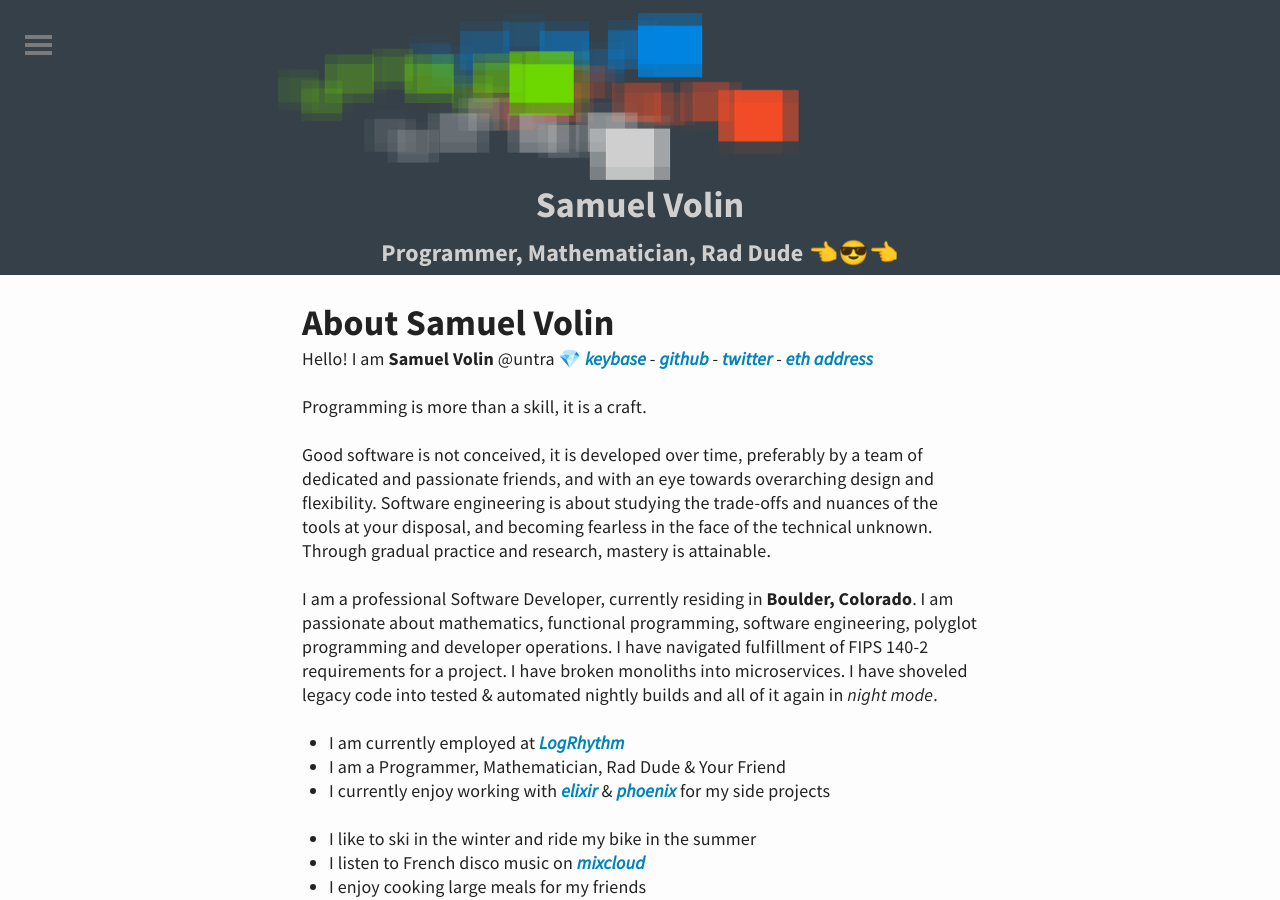
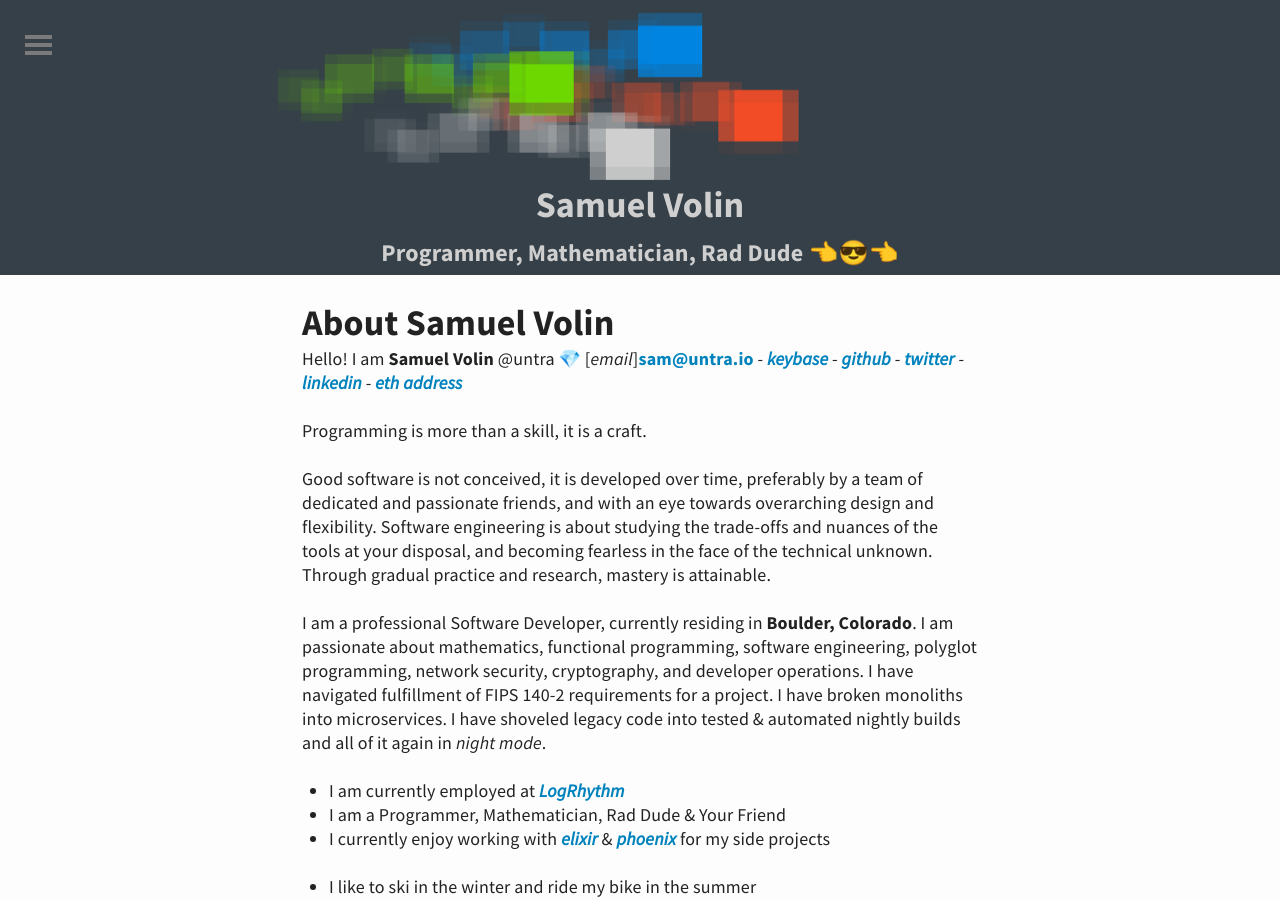
Before and after one commit to untra/untra.github.io, a Jekyll site: the page built from about.md, in a window 1280 px wide and 900 px high. Built offline with Jekyll 4.4.1, drawn with Linux system fonts in a browser that asks for light colours.

Commit message:
initial changes

````diff
--- a/_config.yml
+++ b/_config.yml
@@ -4,7 +4,7 @@ description: "Programmer, Mathematician, "
 url: "http://untra.io"
 author:
   name: "Samuel Volin"
-  email: "untra.sam@gmail.com"
+  email: "sam@untra.io"
   url: "http://www.untra.io"
 
 # Build settings
@@ -38,7 +38,7 @@ ga_domain: 'auto'
 ## In case you ever wanted to find me?
 links:
   twitter: untra
-  email: untra.sam@gmail.com
+  email: sam@untra.io
   github: untra
   reddit: untra
   keybase: untra
--- a/_posts/2014-07-08-usage.markdown
+++ b/_posts/2014-07-08-usage.markdown
@@ -26,7 +26,7 @@ categories:
 		If ```ga_id``` is present, make sure that ```ga_domain``` is also present.
 	* ```description```: ```A short description of your website to be included in meta tag of your homepage```
 	* ```keywords``` : ```a few frequently used keywords on your site```
-	* ```links``` : This vriable has a few commonly used social networks' links
+	* ```links``` : This variable has a few commonly used social networks' links
 		* ```facebook```: ```facebookId```
 		* ```twitter``` : ```twitterHandle```
 		* ```email```: ```email@example.com```
--- a/about.md
+++ b/about.md
@@ -8,13 +8,13 @@ sitemap:
 ---
 ## About Samuel Volin
 Hello! I am **Samuel Volin**
-@untra 💎 [_keybase_](https://keybase.io/untra) - [_github_](https://github.com/untra) - [_twitter_](https://twitter.com/untra) - [_eth address_](https://etherscan.io/address/0x0570b8f2ee4dc8b710bf0c18269b3902857cfdca)
+@untra 💎 [_email_]<sam@untra.io> - [_keybase_](https://keybase.io/untra) - [_github_](https://github.com/untra) - [_twitter_](https://twitter.com/untra) - [_linkedin_](https://www.linkedin.com/in/untra/) - [_eth address_](https://etherscan.io/address/0x0570b8f2ee4dc8b710bf0c18269b3902857cfdca)
 
 Programming is more than a skill, it is a craft.
 
 Good software is not conceived, it is developed over time, preferably by a team of dedicated and passionate friends, and with an eye towards overarching design and flexibility. Software engineering is about studying the trade-offs and nuances of the tools at your disposal, and becoming fearless in the face of the technical unknown. Through gradual practice and research, mastery is attainable.
 
-I am a professional Software Developer, currently residing in **Boulder, Colorado**. I am passionate about mathematics, functional programming, software engineering, polyglot programming and developer operations. I have navigated fulfillment of FIPS 140-2 requirements for a project. I have broken monoliths into microservices. I have shoveled legacy code into tested & automated nightly builds and all of it again in _night mode_.
+I am a professional Software Developer, currently residing in **Boulder, Colorado**. I am passionate about mathematics, functional programming, software engineering, polyglot programming, network security, cryptography, and developer operations. I have navigated fulfillment of FIPS 140-2 requirements for a project. I have broken monoliths into microservices. I have shoveled legacy code into tested & automated nightly builds and all of it again in _night mode_.
 
 * I am currently employed at [_LogRhythm_](https://logrhythm.com/)
 * I am a Programmer, Mathematician, Rad Dude & Your Friend
````
